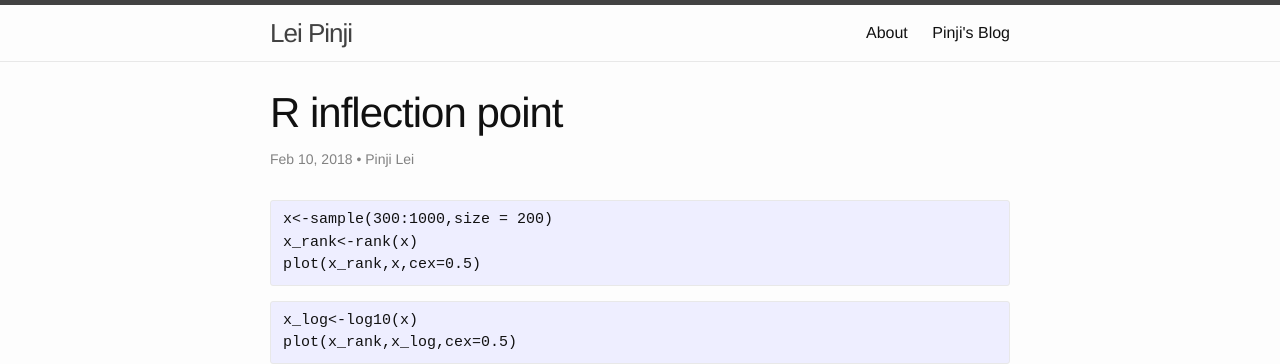
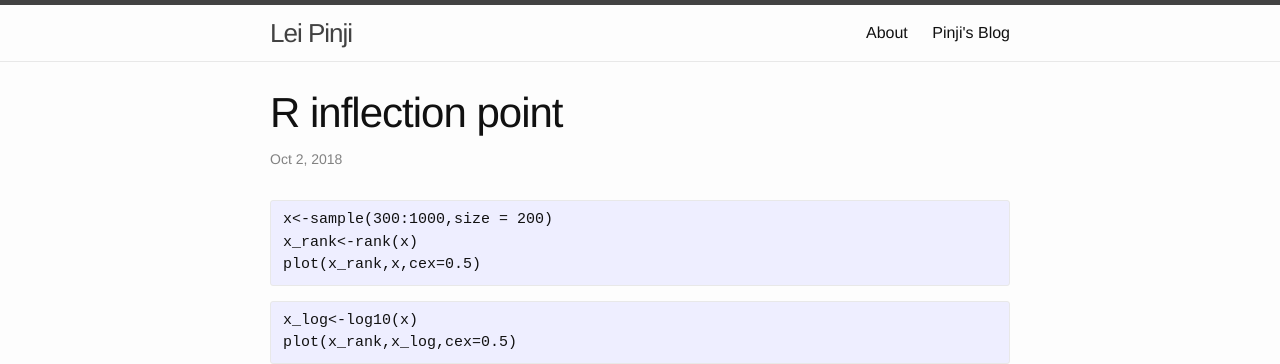
Before and after one commit to leipinji/leipinji.github.io, a Jekyll site: the page built from _posts/2018-10-02-R-Inflection-Point.md, in a window 1280 px wide. Shown: the top 364 px of the page. Built offline with Jekyll 4.4.1, drawn with Linux system fonts in a browser that asks for light colours.

````diff
--- a/_posts/2018-10-02-R-Inflection-Point.md
+++ b/_posts/2018-10-02-R-Inflection-Point.md
@@ -1,9 +1,6 @@
 ---
 layout: post
 title: "R inflection point"
-author: "Pinji Lei"
-date: "10/2/2018"
-output: html_document
 ---
 
 ```{r,echo=TRUE,message=TRUE}
````
